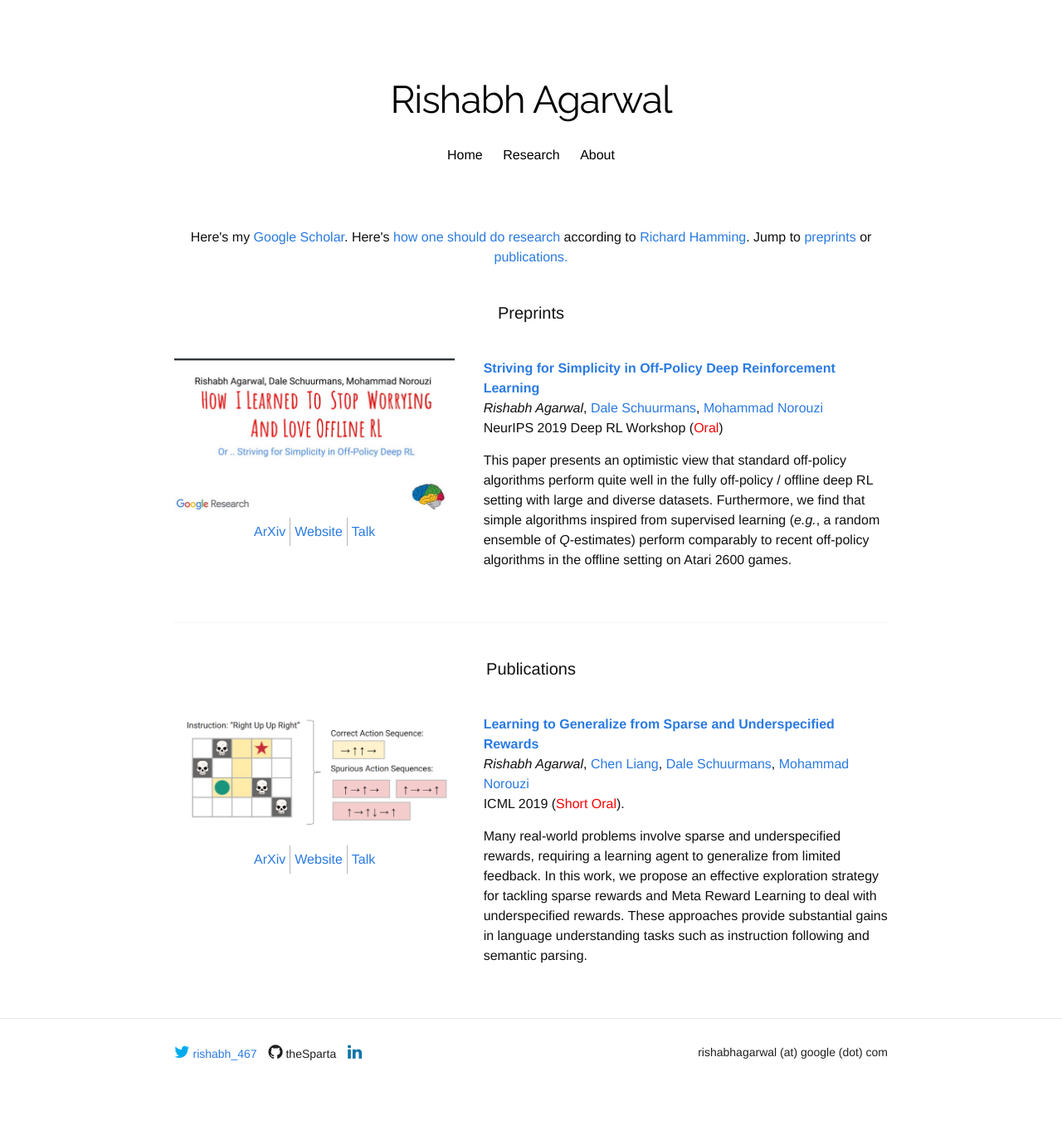
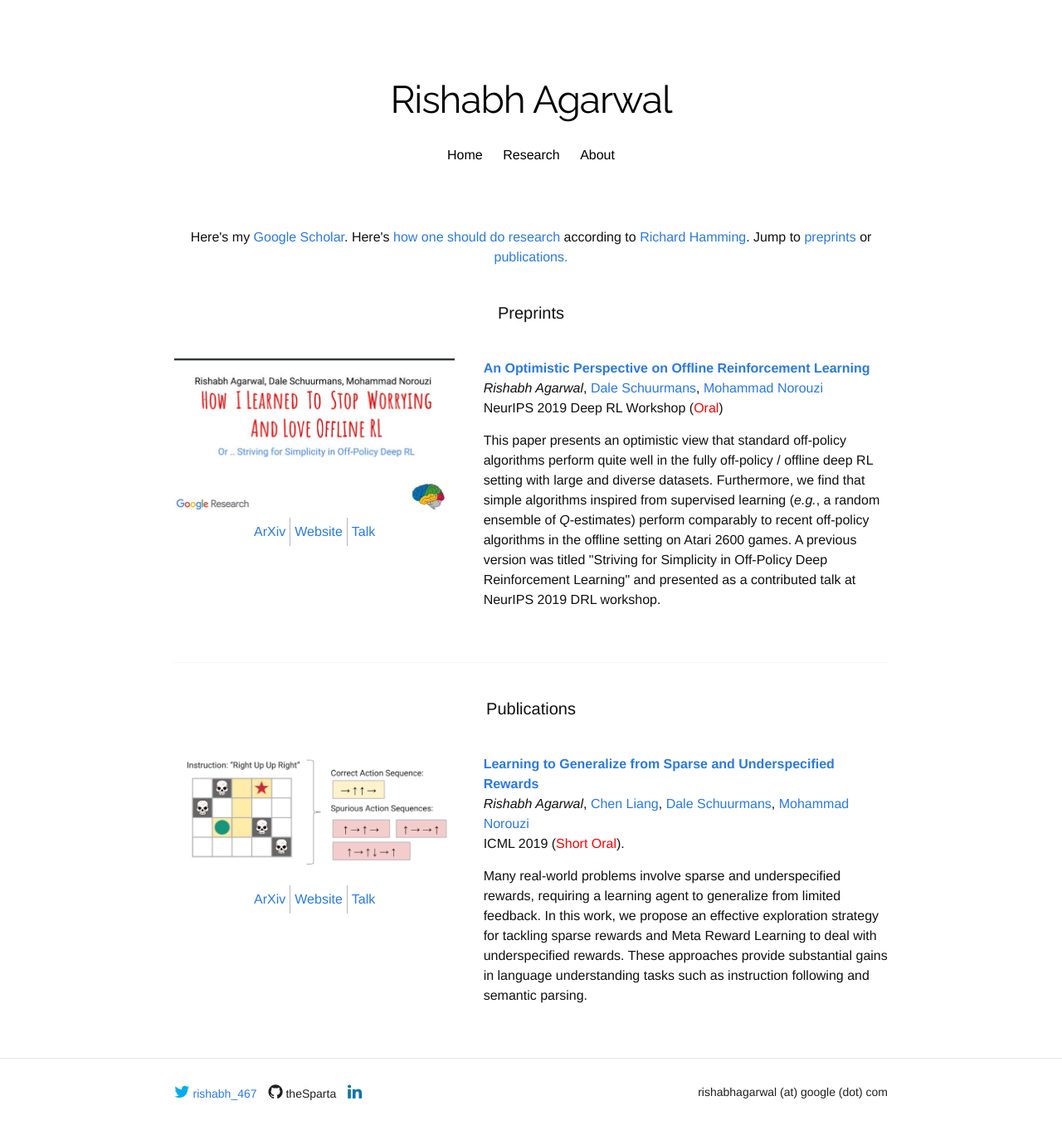
Before and after one commit to agarwl/agarwl.github.io, a Jekyll site: the page built from research.html, in a window 1280 px wide. Shown: the whole page at 83% size. Built offline with Jekyll 4.4.1, drawn with Linux system fonts in a browser that asks for light colours; nearby versions of some CDN libraries; some web fonts are replaced; before the commit the page ends 1326 px from its top, so only the background shows below that.

Commit message:
Update research.html

```diff
--- a/research.html
+++ b/research.html
@@ -17,14 +17,14 @@ title: "Research Overview"
     <tr>
       <td><a href="https://arxiv.org/abs/1907.04543">ArXiv</a></td>
       <td><a href="https://offline-rl.github.io">Website</a></td>
-      <td><a href="https://slideslive.com/38922027/deep-reinforcement-learning-3?t=1728">Talk</a></td>
+      <td><a href="https://slideslive.com/38922701/contributed-talk-striving-for-simplicity-in-offpolicy-deep-reinforcement-learning">Talk</a></td>
     </tr>
   </table>
 </div>
 
     <div class="seven columns">
 
-      <b><a href="https://offline-rl.github.io"> Striving for Simplicity in Off-Policy Deep Reinforcement Learning</a></b>
+      <b><a href="https://offline-rl.github.io"> An Optimistic Perspective on Offline Reinforcement Learning </a></b>
       <p> <i> Rishabh Agarwal</i>,
         <a href="https://webdocs.cs.ualberta.ca/~dale/"> Dale Schuurmans</a>,
         <a href="https://norouzi.github.io/"> Mohammad Norouzi </a><br />
@@ -32,7 +32,8 @@ title: "Research Overview"
     <p> This paper presents an optimistic view that standard off-policy algorithms perform quite well in the fully
       off-policy / offline deep RL setting with large and diverse datasets. Furthermore, we find that simple algorithms inspired
       from supervised learning (<i>e.g.</i>, a random ensemble of <i>Q</i>-estimates) perform comparably to recent off-policy
-      algorithms in the offline setting on Atari 2600 games.
+      algorithms in the offline setting on Atari 2600 games. A previous version was titled "Striving for Simplicity in Off-Policy Deep Reinforcement Learning"
+      and presented as a contributed talk at NeurIPS 2019 DRL workshop.
     </p>
     </div>
 
```
